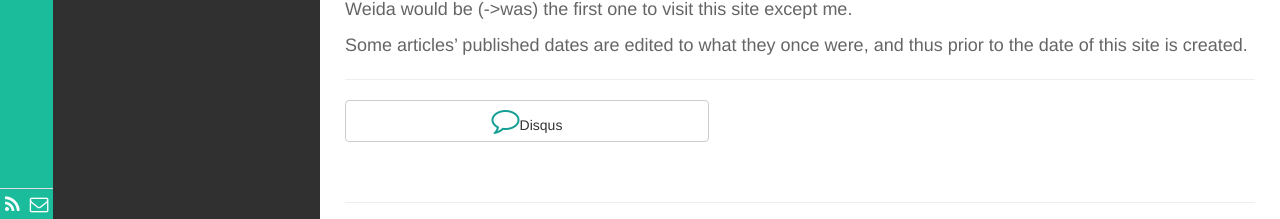
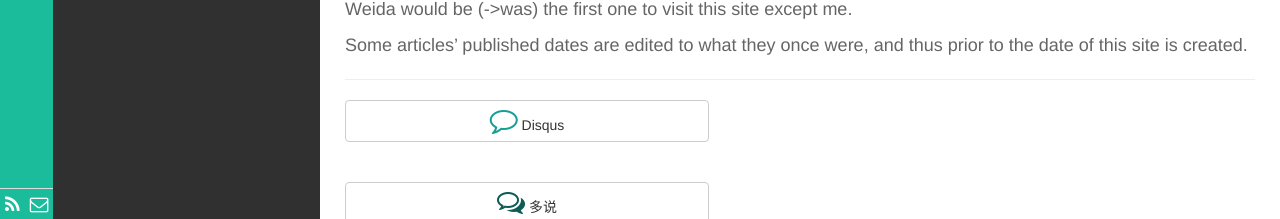
Before and after one commit to LanternD/lanternd.github.io, a Jekyll site: the page built from _posts/View-Witness/2014-09-08-hello-world.md, in a window 1280 px wide, cut to the strip 550-900 px from the top of the page. Shown: the part 131-350 px from the top of the strip. Built offline with Jekyll 4.4.1, drawn with Linux system fonts in a browser that asks for light colours; nearby versions of some CDN libraries; library files that are not in the unit come from our copies; comment, search, counter and statistics services are not loaded.

```diff
--- /dev/null
+++ b/_includes/comment.html
@@ -0,0 +1,29 @@
+<script>var duoshuoQuery = {short_name:"{{ site.duoshuo.short_name }}"};</script>
+<script src="http://static.duoshuo.com/embed.js"></script>
+
+<script type="text/javascript">
+function toggleDuoshuoComments(container){
+    var el = document.createElement('div');//该div不需要设置class="ds-thread"
+    el.setAttribute('data-thread-key', '{{page.id}}');//必选参数
+    el.setAttribute('data-title', '{{page.title}}');//必选参数
+    el.setAttribute('data-url', 'http://dlyang.me{{page.url}}');//必选参数
+    el.setAttribute('data-author-key', 'LanternD');//可选参数
+    DUOSHUO.EmbedThread(el);
+    jQuery(container).append(el);
+}
+</script>
+<div>
+	<div id="disqus_thread">
+	  <button type="button" name="{{ site.disqus.shortname }}" class="btn btn-default show-commend" onclick="$(this).hide(200);">
+	  	<i class="fa fa-comment-o fa-2x" style="color: #16a095;"></i> Disqus     <!-- 修改显示评论按钮图标-->
+	  </button>
+	</div>
+
+	<a href="javascript:void(0);" onclick="toggleDuoshuoComments('#comment-box');$(this).hide(200);">
+		<button id="comment-show" type="button" class="btn btn-default show-commend-duoshuo">
+			<i class="fa fa-comments-o fa-2x" style="color: #0d5d56;"></i> 多说
+		</button>
+	</a>
+</div>
+
+<div id="comment-box" ></div>
--- a/_includes/duoshuo.html
+++ b/_includes/duoshuo.html
@@ -46,7 +46,7 @@ function toggleDuoshuoComments(container){
 <a href="javascript:void(0);" onclick="toggleDuoshuoComments('#comment-box');$(this).one();">
 <button id="comment-show" type="button" class="btn btn-default show-commend-duoshuo">
 	<i class="fa fa-comments-o fa-2x" style="color: #0d5d56;"></i>多说
-</button></i>
+</button>
 </a>
 
 <div id="comment-box" ></div>
--- a/_includes/footer.html
+++ b/_includes/footer.html
@@ -5,7 +5,7 @@
 </div>
 <div style="position:fixed;right:15px;top:20px;">
   <button id="nav_btn" class="btn btn-primary">
-    <i class="fa fa-lg fa-navicon"></i>
+    <i class="fa fa-lg fa-arrows-h"></i>
   </button>
 </div>
 <script type="text/javascript" src="/public/js/jquery.js"></script>
--- a/_layouts/post.html
+++ b/_layouts/post.html
@@ -13,7 +13,7 @@ layout: base
       {{ content }}
     </div>
     <hr>
-    {% include disqus.html %}
+    {% include comment.html %}
     {% include footer-info.html %}
   </div>
   <!-- 目录 -->
```
Also changed, not shown: other parts of _includes/duoshuo.html (+1 -1 lines).
